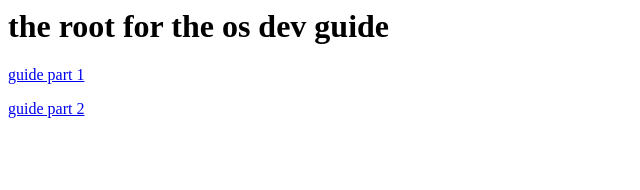
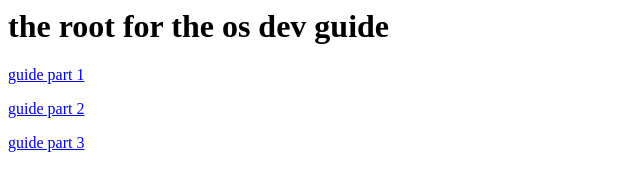
Before and after one commit to randomusert/tmd, a plain HTML site: page index.html in a window 1280 px wide. Shown: the full height of the page, 0-640 px from the left. Drawn offline with Linux system fonts and the light colour scheme.

Commit message:
remember to add the link to the part 3 also compile the html file

```diff
--- a/index.html
+++ b/index.html
@@ -1,4 +1,5 @@
 <h1>the root for the os dev guide</h1>
 <p><a href=" ./os-dev-part.html">guide part 1</a></p>
 <p><a href=" ./os-dev-part2.html">guide part 2</a></p>
+<p><a href=" ./part3.html">guide part 3</a></p>
 <p></p>
```
